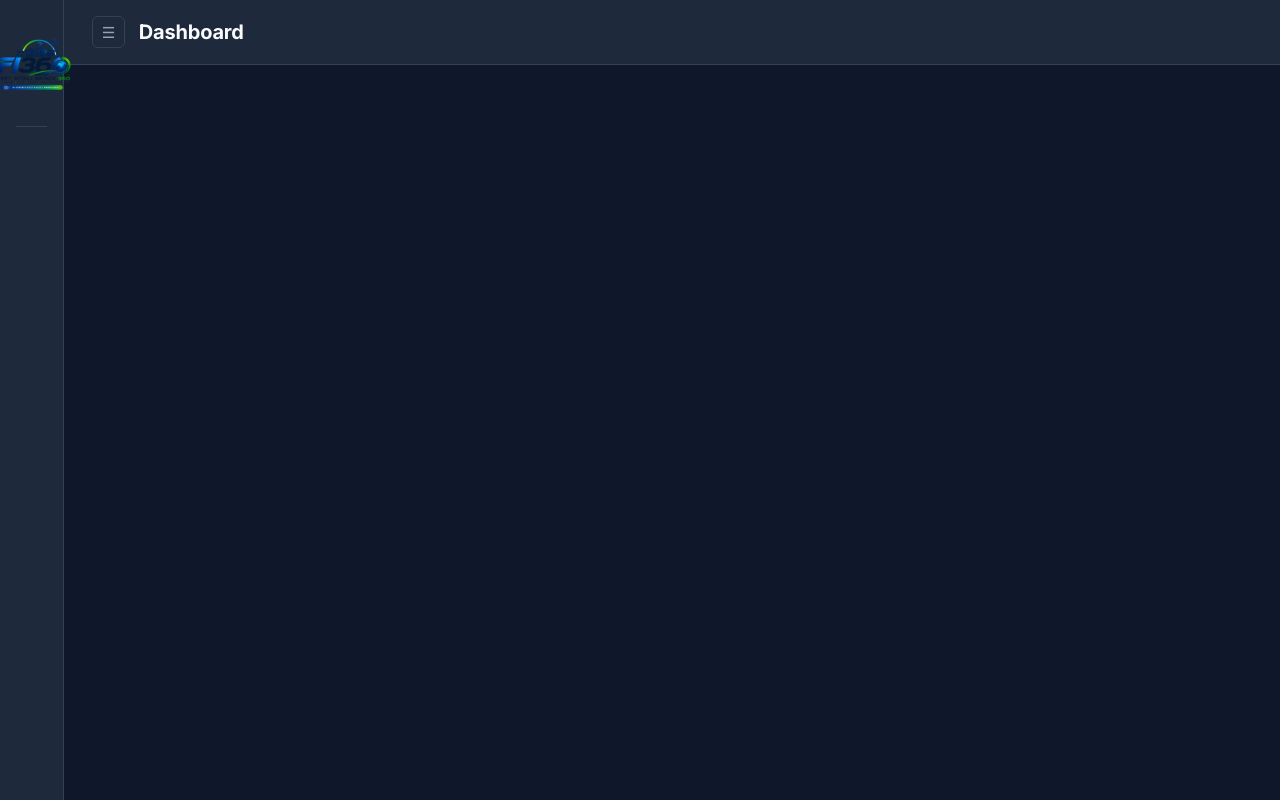
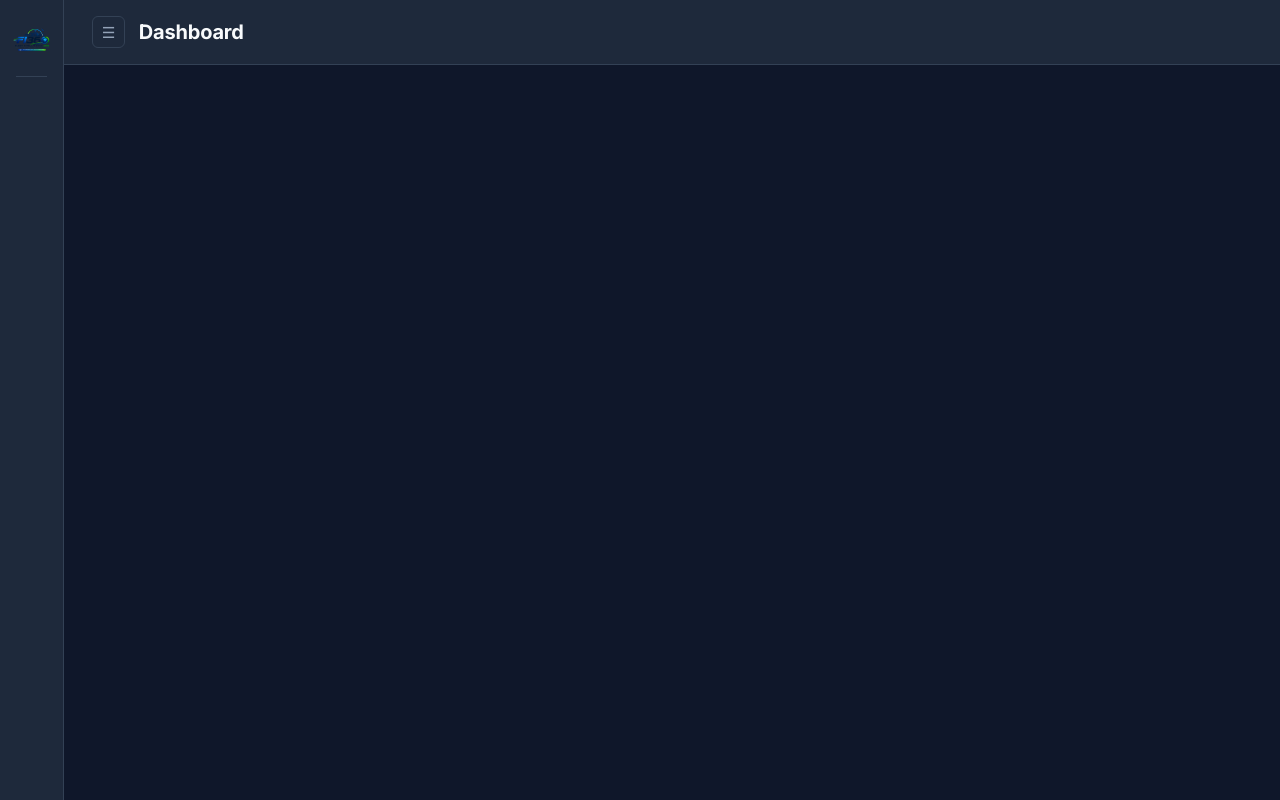
Before and after one commit to juniorprotus/fleet-intelligence-360, a website built with Vite: page frontend/index.html in a window 1280 px wide. Both pictures are taken after a click on the button "Toggle sidebar". Built offline with nearby package versions, Linux system fonts and the light colour scheme.

Commit message:
style: fix logo overflow by shrinking logo when sidebar collapses

```diff
--- a/frontend/style.css
+++ b/frontend/style.css
@@ -69,6 +69,11 @@ body {
   height: 90px;
   border-radius: 8px;
   object-fit: contain;
+  transition: all 0.3s ease;
+}
+.sidebar.collapsed .sidebar-logo {
+  width: 40px;
+  height: 40px;
 }
 .logo-text {
   display: flex;
```
